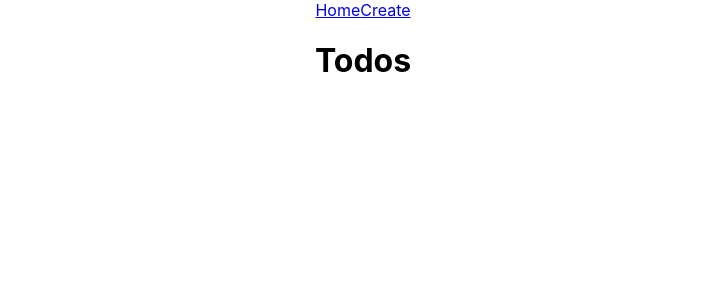
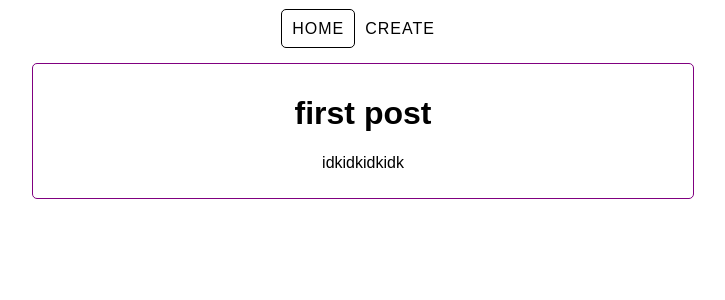
Before and after one commit to pedrolmr/post, a React (Create React App) app: page / in a window 1280 px wide. Shown: the top 300 px of the page, without its empty margins (277-1002 px from the left). Built offline with nearby package versions, Linux system fonts and the light colour scheme.

Commit message:
rendering dummy todos

```diff
--- a/src/App.css
+++ b/src/App.css
@@ -1,33 +1,33 @@
 .App {
+  font-family: sans-serif;
   text-align: center;
 }
-
-.App-logo {
-  animation: App-logo-spin infinite 20s linear;
-  height: 40vmin;
-  pointer-events: none;
+.Nav {
+  padding: 10px;
+  margin:10px;
+}
+.Nav a {
+  padding: 10px;
+  text-decoration: none;
+  color: black;
+  letter-spacing: 1px;
+  font-weight: lighter;
+  text-transform: uppercase;
+}
+.active-link {
+  border: 1px solid black;
+  border-radius: 5px;
 }
 
-.App-header {
-  background-color: #282c34;
-  min-height: 100vh;
+.todos {
   display: flex;
   flex-direction: column;
   align-items: center;
-  justify-content: center;
-  font-size: calc(10px + 2vmin);
-  color: white;
 }
-
-.App-link {
-  color: #61dafb;
+.todo {
+  border: 1px solid purple;
+  border-radius: 5px;
+  width: 50%;
+  padding: 10px;
+  margin: 5px;
 }
-
-@keyframes App-logo-spin {
-  from {
-    transform: rotate(0deg);
-  }
-  to {
-    transform: rotate(360deg);
-  }
-}
--- a/src/App.js
+++ b/src/App.js
@@ -2,25 +2,28 @@ import React, { Component } from 'react';
 import './App.css';
 
 import { NavLink, Route, Switch } from 'react-router-dom';
+import uuid from 'uuid';
 
 import Todos from './components/Todos';
 import CreateTodos from './components/CreateTodos';
 
 class App extends Component {
   state = {
-    todos: []
+    todos: [
+      {id: uuid(), title: 'first post', description: 'idkidkidkidk'}
+    ]
   }
   render(){
     return (
       <div className="App">
         <div className="Nav">
-          <NavLink to="/">Home</NavLink>
-          <NavLink to="/create">Create</NavLink>
+          <NavLink exact activeClassName="active-link" to="/">Home</NavLink>
+          <NavLink exact activeClassName="active-link" to="/create">Create</NavLink>
         </div>
 
         <Switch>
-          <Route exact path="/" render={props => <Todos {...props} />}/>
-          <Route exact path="/create" render={props => <CreateTodos {...props} />} />
+          <Route exact path="/" render={props => <Todos todos={this.state.todos} {...props} />}/>
+          <Route exact path="/create" render={props => <CreateTodos handleSubmit={this.handleSubmit} {...props} />} />
         </Switch>
       </div>
     );
--- a/src/components/Todo.js
+++ b/src/components/Todo.js
@@ -1,6 +1,11 @@
 import React from 'react'
 
-const Todo = () => {
-    return <h1>Todo</h1>
+const Todo = ({title, description}) => {
+    return (
+        <div className="todo">
+            <h1>{title}</h1>
+            <p>{description}</p>
+        </div>
+    )
 }
 export default Todo;
--- a/src/components/Todos.js
+++ b/src/components/Todos.js
@@ -1,6 +1,13 @@
 import React from 'react'
+import Todo from './Todo';
 
-const Todos = () => {
-    return <h1>Todos</h1>
+const Todos = ({ todos }) => {
+    return(
+        <div className="todos">
+            {todos.map(t => {
+                return <Todo title={t.title} description={t.description}/>
+            })}
+        </div>
+    )
 }
 export default Todos;
```
